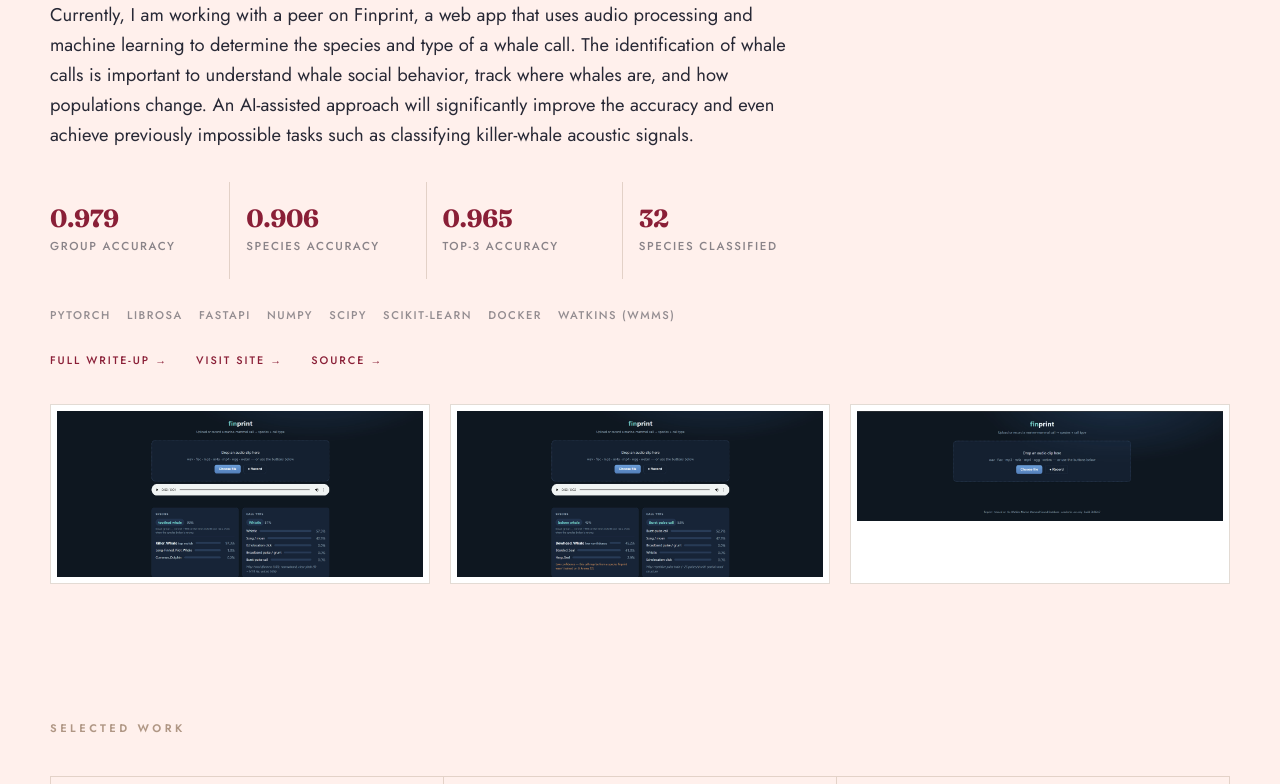
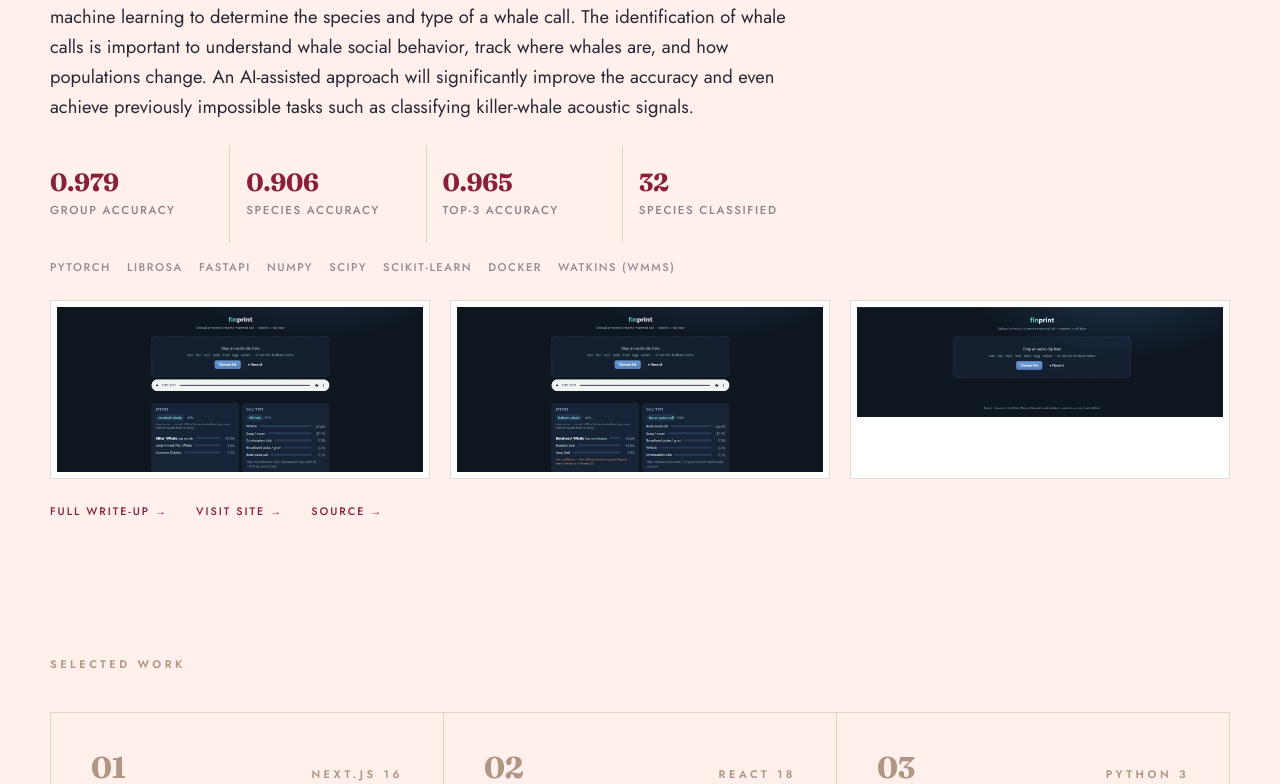
Before and after one commit to OoEthanoO/me, a Next.js app: page /tech in a window 1280 px wide. Shown: the part 1688-2472 px from the top of the page. Built offline with nearby package versions, Linux system fonts and the light colour scheme.

Commit message:
Tighten entry spacing and move the links below the screenshots
Closes the gap from the write-up to the technology list and from there to what follows, and ends each entry with its links under the pictures rather than above them.

```diff
--- a/components/ProjectFeature.tsx
+++ b/components/ProjectFeature.tsx
@@ -40,12 +40,12 @@ export default function ProjectFeature({ project }: { project: Project }) {
       </div>
 
       {project.stats && project.stats.length > 0 && (
-        <div className="mt-8 max-w-3xl">
+        <div className="mt-6 max-w-3xl">
           <StatRow stats={project.stats} compact />
         </div>
       )}
 
-      <div className="mt-7 flex flex-wrap gap-x-4 gap-y-2">
+      <div className="mt-4 flex flex-wrap gap-x-4 gap-y-2">
         {project.technologies.map((tech) => (
           <span
             key={tech}
@@ -56,7 +56,26 @@ export default function ProjectFeature({ project }: { project: Project }) {
         ))}
       </div>
 
-      <div className="mt-7 flex flex-wrap items-center gap-x-7 gap-y-3">
+      {project.images.length > 0 && (
+        <div className={`mt-6 grid gap-5 ${imageColumns(project.images.length)}`}>
+          {project.images.map((src, i) => (
+            <div
+              key={src}
+              className="border border-[var(--tan)]/35 bg-white p-1.5"
+            >
+              {/* eslint-disable-next-line @next/next/no-img-element */}
+              <img
+                src={src}
+                alt={`${project.title} screenshot ${i + 1}`}
+                className="w-full"
+              />
+            </div>
+          ))}
+        </div>
+      )}
+
+      {/* Links close the entry, under the screenshots. */}
+      <div className="mt-6 flex flex-wrap items-center gap-x-7 gap-y-3">
         <Link
           href={`/project/${encodeURIComponent(slugify(project.title))}`}
           className="text-[0.68rem] font-medium uppercase tracking-[0.18em] text-[var(--burgundy)] transition-colors hover:text-[var(--ink)]"
@@ -84,24 +103,6 @@ export default function ProjectFeature({ project }: { project: Project }) {
           </a>
         )}
       </div>
-
-      {project.images.length > 0 && (
-        <div className={`mt-9 grid gap-5 ${imageColumns(project.images.length)}`}>
-          {project.images.map((src, i) => (
-            <div
-              key={src}
-              className="border border-[var(--tan)]/35 bg-white p-1.5"
-            >
-              {/* eslint-disable-next-line @next/next/no-img-element */}
-              <img
-                src={src}
-                alt={`${project.title} screenshot ${i + 1}`}
-                className="w-full"
-              />
-            </div>
-          ))}
-        </div>
-      )}
     </article>
   );
 }
```
